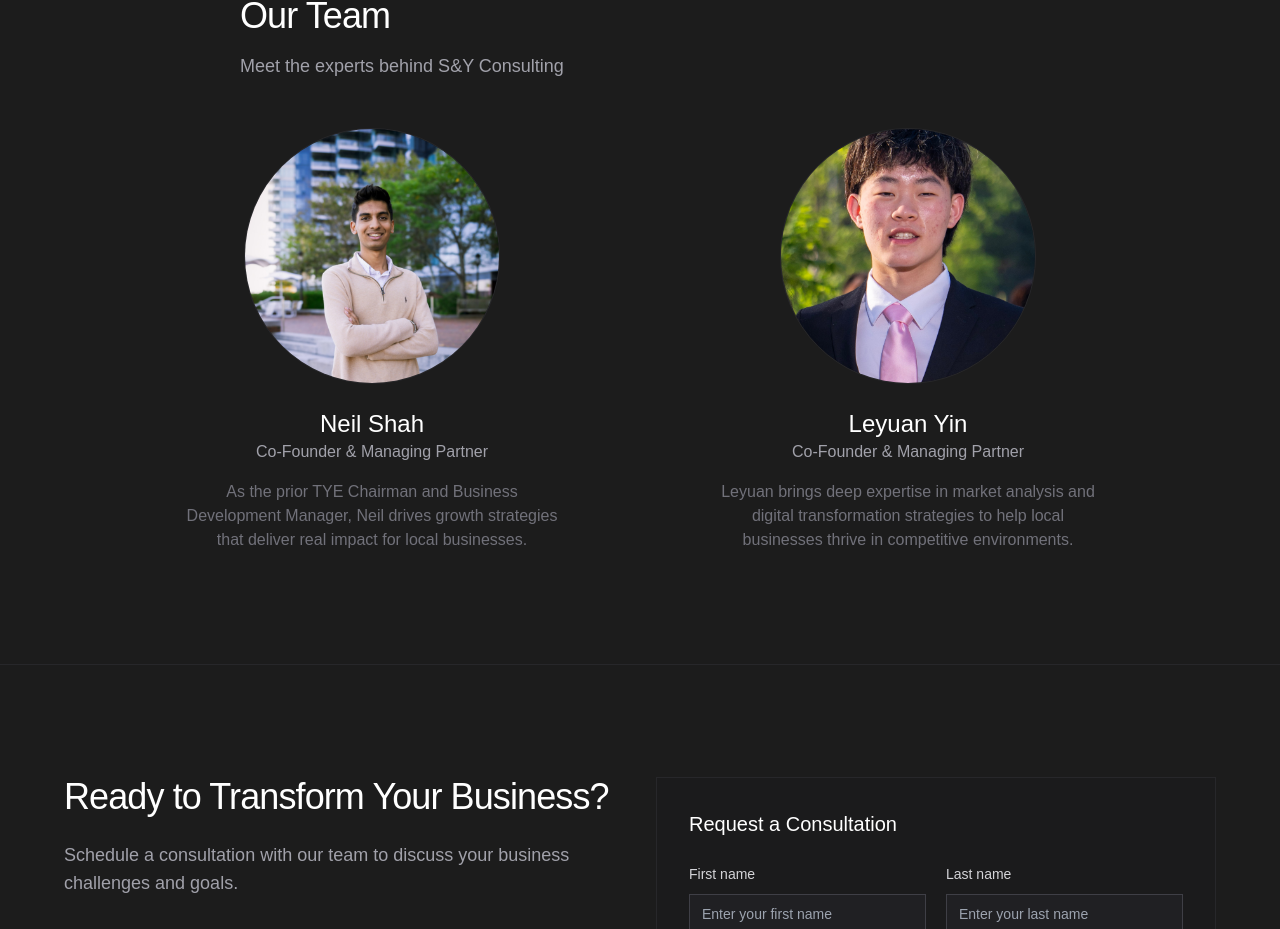
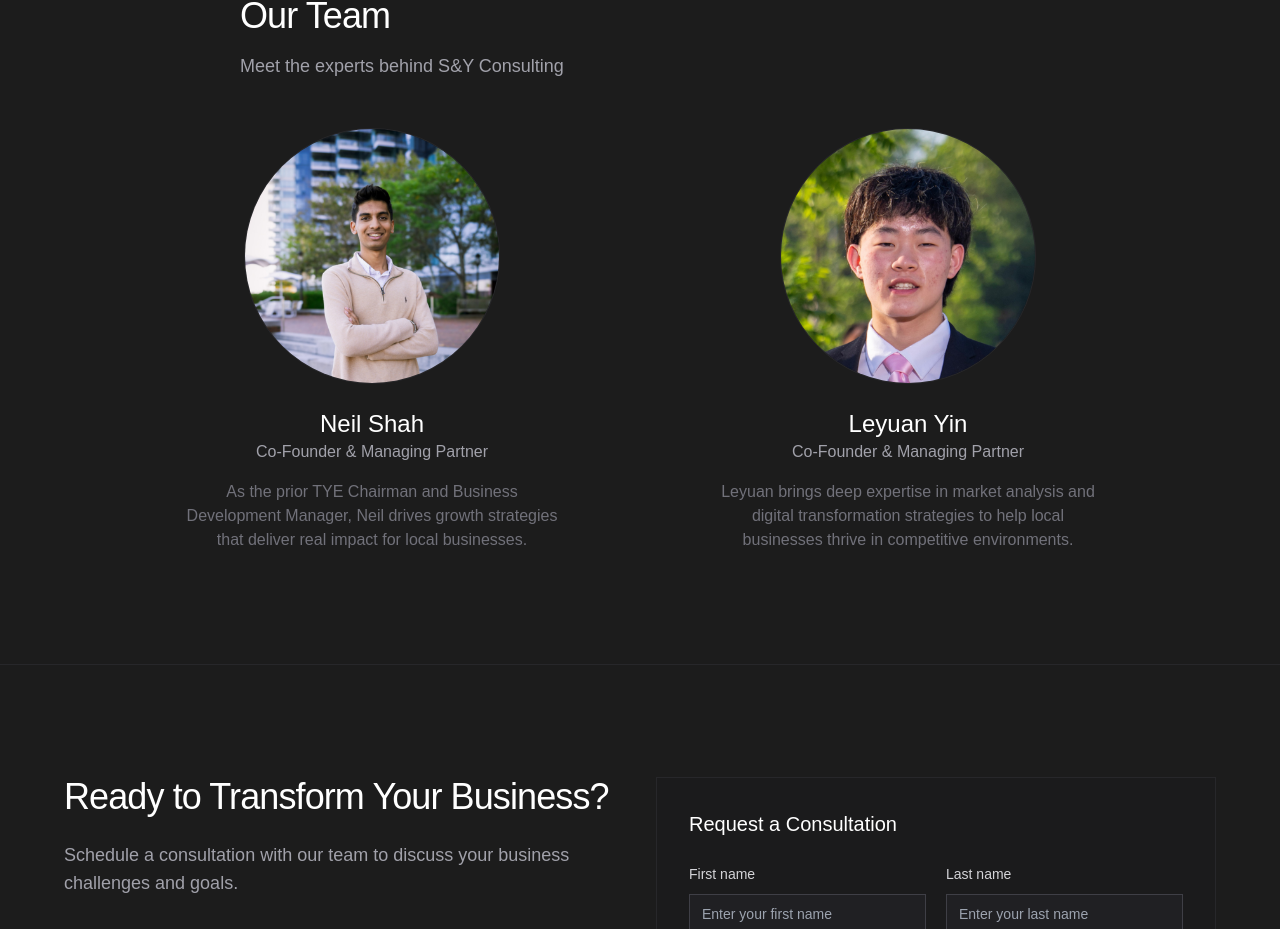
Before and after one commit to NeilShah2026/sy, a Next.js app: page / in a window 1280 px wide. Shown: the part 2160-3089 px from the top of the page. Built offline with nearby package versions, Linux system fonts and the light colour scheme.

Commit message:
Update Leyuan's Image

```diff
--- a/app/page.tsx
+++ b/app/page.tsx
@@ -539,7 +539,7 @@ export default function LandingPage() {
               <div className="group flex flex-col items-center text-center">
                 <div className="relative h-64 w-64 overflow-hidden rounded-full border border-zinc-800 mb-6">
                   <Image
-                    src="/leyuan.jpeg"
+                    src="/leyuan-pfp.png"
                     width={400}
                     height={400}
                     alt="Leyuan Yin"
```
Also changed, not shown: public/leyuan-pfp.png (added).
